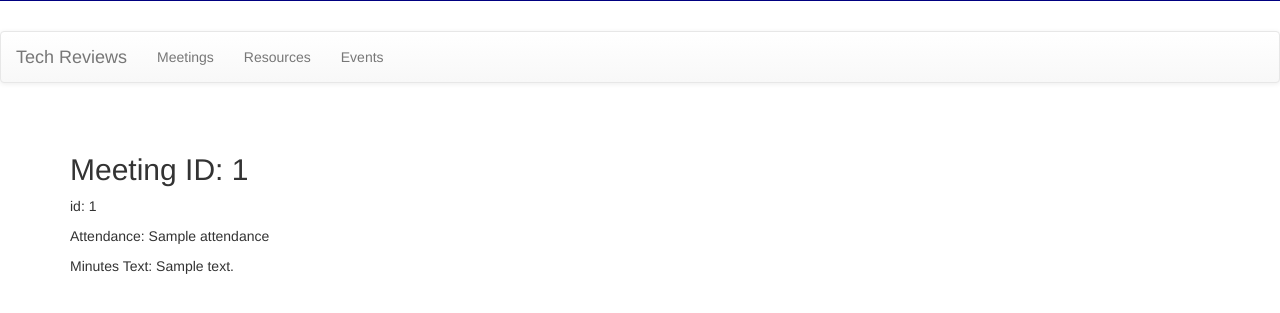
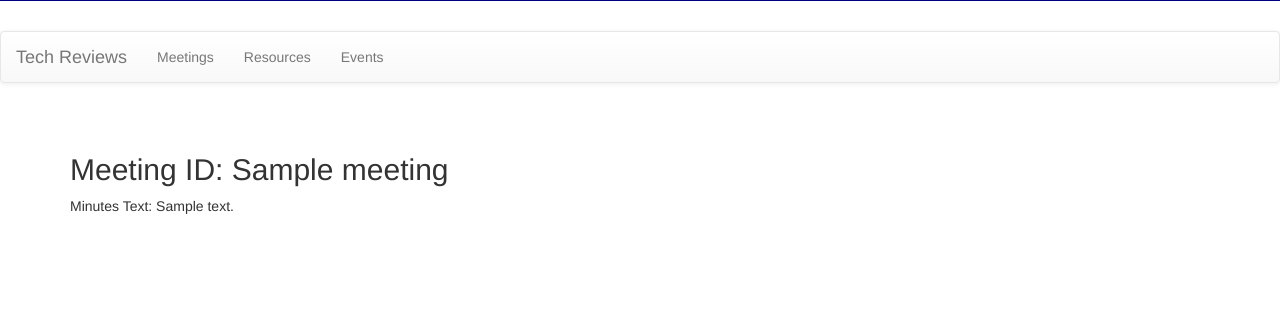
Before and after one commit to oconnalla/pythonClub, a Django app: template yourenv/pythonClub/pythonClubProject/templates/pythonClubProject/meetingDetails.html in a window 1280 px wide. Shown: the part 194-507 px from the top of the page. Run offline with Django 3.2, Linux system fonts and the light colour scheme; the template is opened without the code that fills it: most values are stand-ins (such as "Sample title", 1, 10 or a date in 2020); some libraries are stand-ins or nearby versions.

Commit message:
added meeting details, foreign key not showing, sumbitting as requested by instructor

```diff
--- a/yourenv/pythonClub/pythonClubProject/models.py
+++ b/yourenv/pythonClub/pythonClubProject/models.py
@@ -27,7 +27,8 @@ class Meeting_Minutes(models.Model):
 
     #NEED TO ADD METHODS###################
     def __str__(self):
-        return self.meetingID, self.attendance, self.minutes_text
+        return str(self.meetingID)
+        #self.attendance, self.minutes_text
 
     class Meta:
         db_table='Meeting_Minutes'
--- a/yourenv/pythonClub/pythonClubProject/templates/pythonClubProject/meetingDetails.html
+++ b/yourenv/pythonClub/pythonClubProject/templates/pythonClubProject/meetingDetails.html
@@ -1,8 +1,6 @@
 {% extends 'base.html' %}
 {% block content %}
-<h2>Meeting ID: {{ meet.meetingID }}</h2>
-<p>id: {{ meet.id }}</p>
-<p>Attendance: {{ meet.attendance }}</p>
+<h2>Meeting ID: {{ meet.Meeting.meeting_title }}</h2>
 <p>Minutes Text: {{ meet.minutes_text}}</p>
 
 
--- a/yourenv/pythonClub/pythonClubProject/views.py
+++ b/yourenv/pythonClub/pythonClubProject/views.py
@@ -20,8 +20,8 @@ def getResources(request):
 
 def getEvents(request):
     meeting_list=Meeting.objects.all()
-    return render(request, 'pythonClubProject/events.html' ,{'meeting_list' : meeting_list})
+    return render(request, 'pythonClubProject/events.html',{'meeting_list' : meeting_list})
 
 def meetingDetails(request, id):
     meet=get_object_or_404(Meeting_Minutes, pk=id)
-    return render(request, 'pythonClubApp/meetingDetails.html', {'meet': meet})
+    return render(request, 'pythonClubProject/meetingDetails.html', {'meet': meet})
```
Also changed, not shown: 6 other files.
